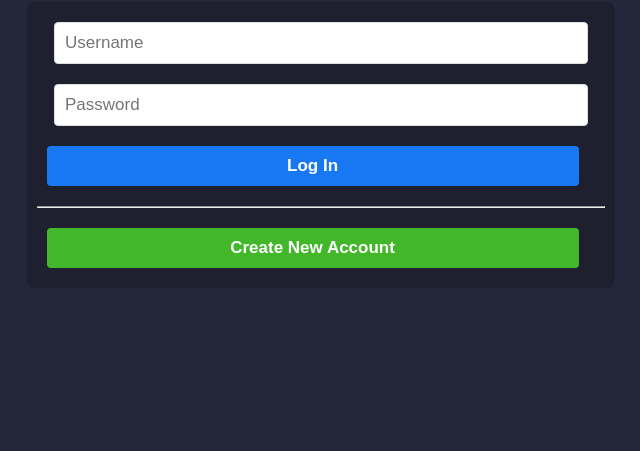
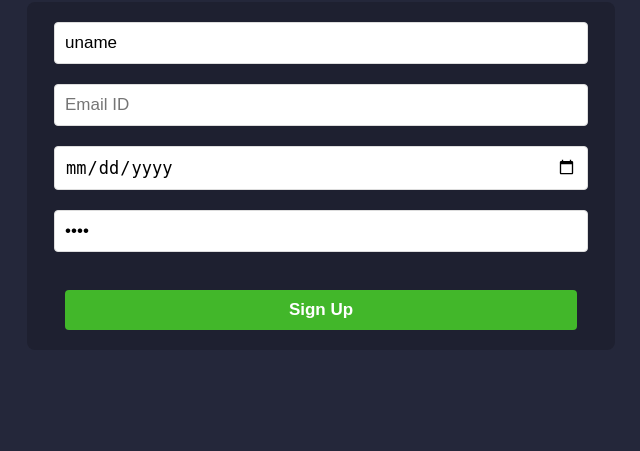
Before and after one commit to AminurAlam/samples, a PHP site: page /login/signup.html in a window 1280 px wide. Shown: the part 349-800 px from the top of the page, without its empty margins (319-959 px from the left). Run offline with PHP 8.4, Linux system fonts and the light colour scheme.

Commit message:
html: login js func

```diff
--- /dev/null
+++ b/html/login/script.js
@@ -0,0 +1,28 @@
+const passwords = {
+  aa: "aa",
+  ss: "ss",
+  dd: "dd",
+  ff: "ff",
+};
+
+function signup() {
+  var un = username.value;
+  var pass = password.value;
+  var dob = dob.value;
+  var email = email.value;
+}
+
+function login() {
+  var un = username.value;
+  var pass = password.value;
+
+  if (un in passwords) {
+    if (passwords[un] == pass) {
+      window.location = `/user/${un}`;
+    } else {
+      window.alert("wrong password!!");
+    }
+  } else {
+    window.alert(`username ${un} not found!!`);
+  }
+}
--- a/html/login/signup.html
+++ b/html/login/signup.html
@@ -2,6 +2,7 @@
 <html lang="en">
   <head>
     <link href="style.css" rel="stylesheet" />
+    <script src="script.js"></script>
   </head>
   <body>
     <div id="info" class="info">
@@ -9,32 +10,37 @@
       <p>Facebook helps you connect and share with the people in your life.</p>
     </div>
 
-    <div class="login-box">
-      <form>
+    <div class="login_box">
         <input
-          type="email"
-          id="email"
-          name="email"
+          type="text"
+          id="username"
+          name="username"
           placeholder="Username"
+          maxlength="32"
+          minlength="1"
+          pattern="[a-zA-Z0-9_]+"
+          value="uname"
           required
+        />
+        <input type="email" id="email" name="email" placeholder="Email ID" />
+        <input
+          type="date"
+          id="dob"
+          name="dob"
+          min="1900-01-01"
+          placeholder="Date of Birth"
         />
         <input
           type="password"
           id="password"
           name="password"
           placeholder="Password"
+          value="pass"
           required
         />
-        <!-- <input type="range" id="age" name="age" min=16 max=99 /> -->
-        <!-- <label for="age">Age</label> -->
-        <div class="login">
-          <button class="login" type="submit">Log In</button>
-        </div>
-      </form>
-      <hr />
-      <div class="signup">
-        <a href="signup.html">Create New Account</a>
-      </div>
+        <br />
+        <br />
+      <button class="signup" onclick="signup()">Sign Up</button>
     </div>
   </body>
 </html>
--- a/html/login/style.css
+++ b/html/login/style.css
@@ -14,7 +14,7 @@ body {
       font-size: 23px;
     }
   }
-  .login-box {
+  .login_box {
     background-color: rgb(30, 32, 48);
     border-radius: 8px;
     margin: 20px auto;
```
Also changed, not shown: html/login/index.html (+12 -8 lines).
